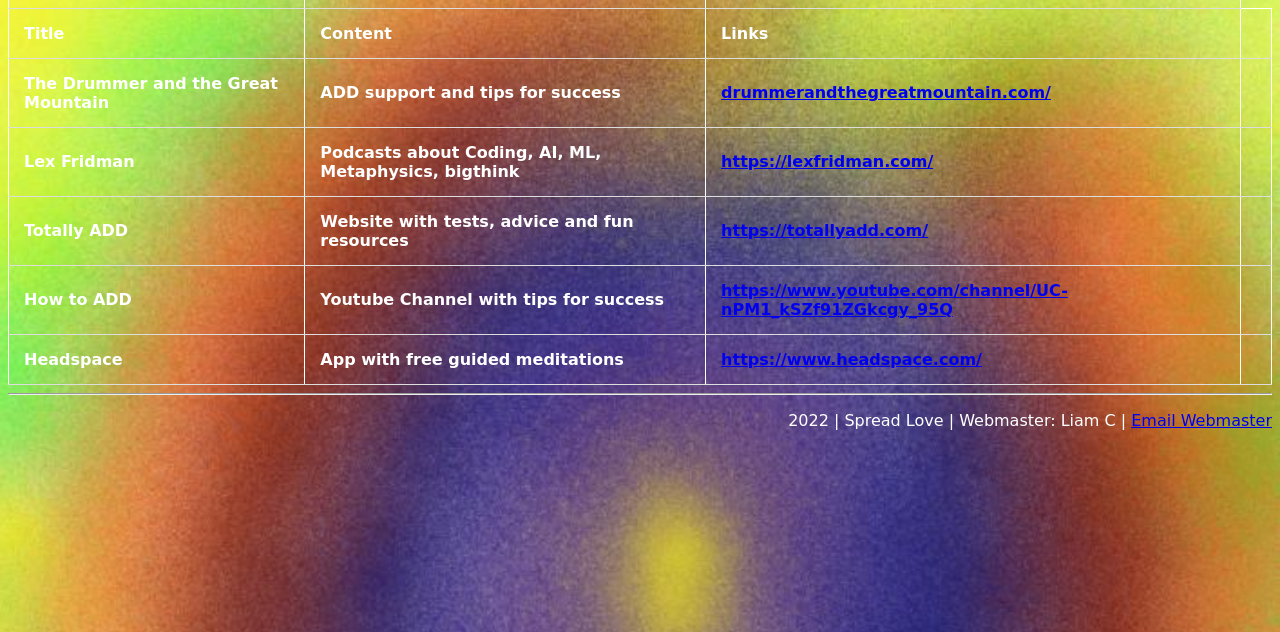
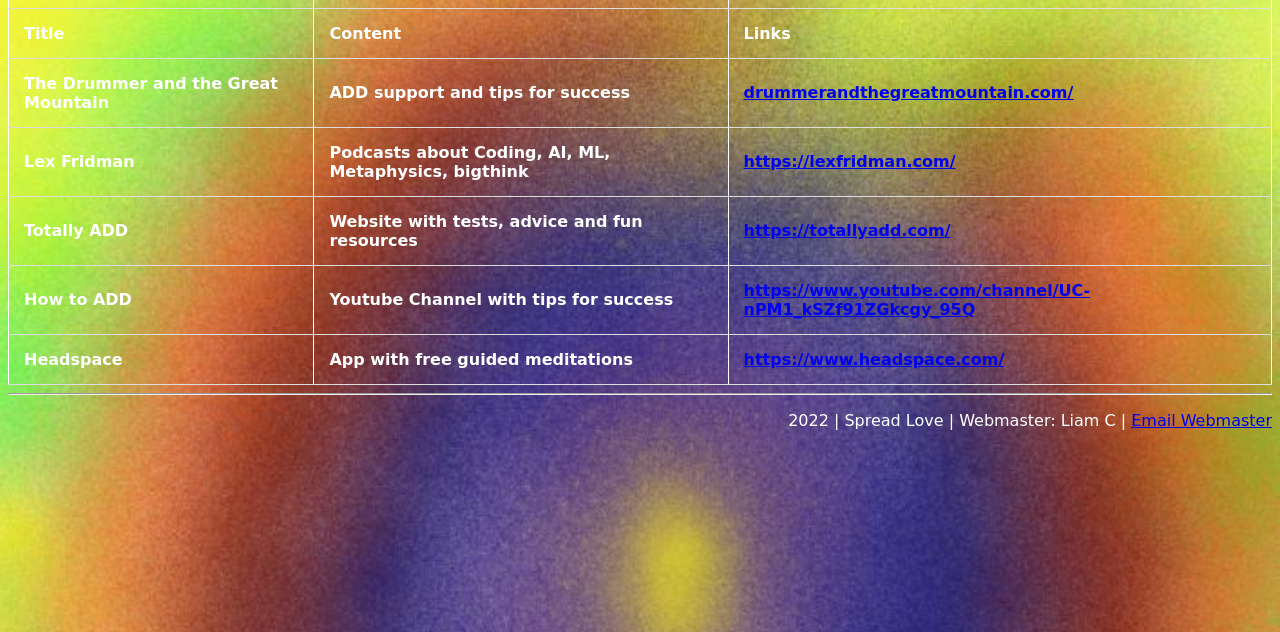
Before and after one commit to heregoesdata/frame, a plain HTML site: page connect.html in a window 1280 px wide. Shown: the part 168-800 px from the top of the page. Drawn offline with Linux system fonts and the light colour scheme; a web font is replaced by a local one.

Commit message:
Remove table column
Removed superfluous table column

```diff
--- a/connect.html
+++ b/connect.html
@@ -47,38 +47,32 @@
   <th>Title</th>
   <th>Content</th>
   <th>Links</th>
-  <th></th>
 </tr>
 <tr>
   <td>The Drummer and the Great Mountain</td>
   <td>ADD support and tips for success</td>
   <td><a href="https://drummerandthegreatmountain.com/"  target="_blank">drummerandthegreatmountain.com/<a/></td>
-  <td></td>
 </tr>
 <tr>
   <td>Lex Fridman </td>
   <td>Podcasts about Coding, AI, ML, Metaphysics, bigthink</td>
   <td><a href="https://lexfridman.com/" target="_blank">https://lexfridman.com/</a></td>
-  <td></td>
 </tr>
 <tr>
   <td>Totally ADD</td>
   <td>Website with tests, advice and fun resources</td>
   <td><a href="https://totallyadd.com/"  target="_blank">https://totallyadd.com/<a/></td>
-  <td></td>
 </tr>
 <tr>
   <td>How to ADD</td>
   <td>Youtube Channel with tips for success</td>
   <td><a href="https://www.youtube.com/channel/UC-nPM1_kSZf91ZGkcgy_95Q/"  target="_blank">https://www.youtube.com/channel/UC-nPM1_kSZf91ZGkcgy_95Q</a></td>
-  <td></td>
 </tr>
 <tr>
   <td>Headspace</td>
   <td>App with free guided meditations</td>
   <td><a href="https://www.headspace.com/"  target="_blank">https://www.headspace.com/<a/></td>
-  <td></td>
-</tr>
+  </tr>
 </table>
 <hr>
 
```
